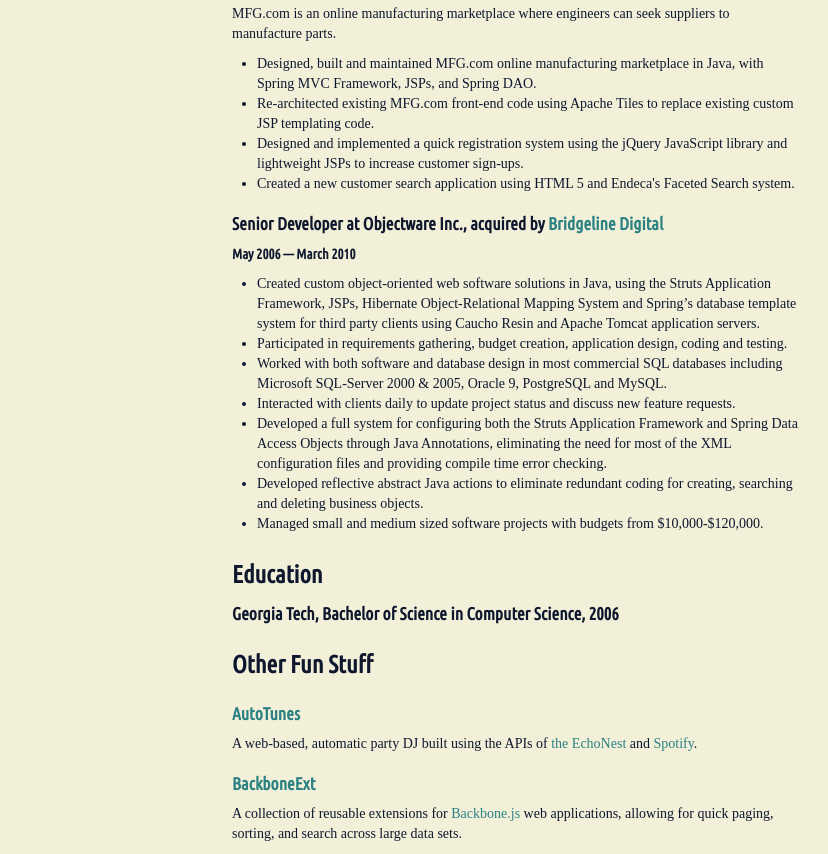
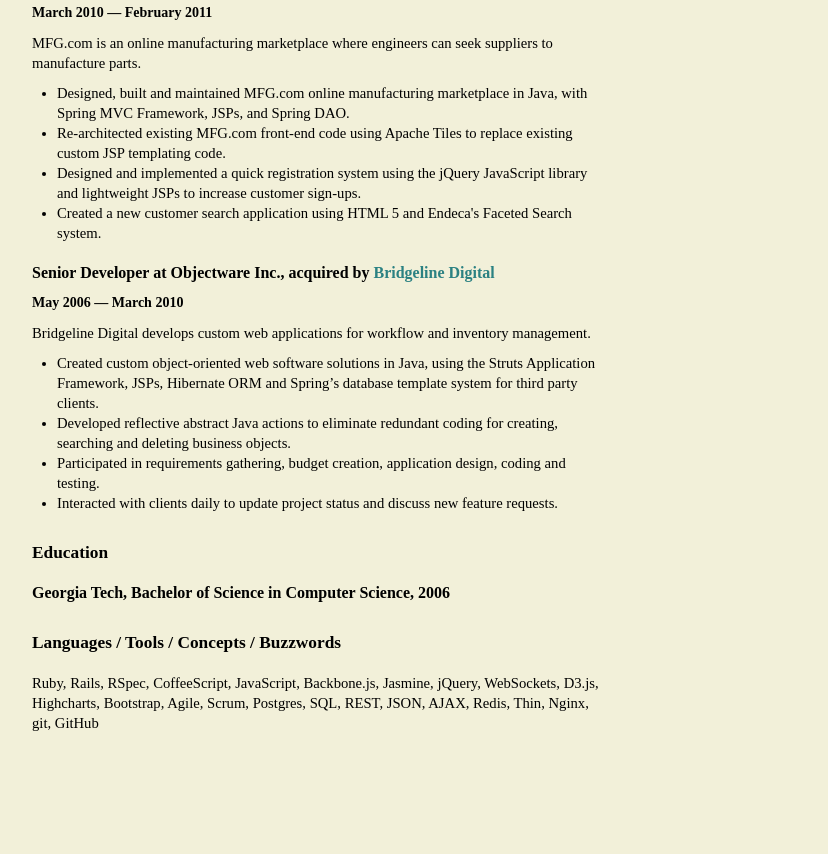
Before and after one commit to jkronz/drunkrail, a plain HTML site: page public/resume.html in a window 1280 px wide. Shown: the part 777-1631 px from the top of the page, without its empty margins (23-851 px from the left). After the commit the page ends 1520 px from the top, so only its background shows below. Drawn offline with Linux system fonts and the light colour scheme; a web font is replaced by a local one.

Commit message:
Updated resume

```diff
--- a/public/css/print.css
+++ b/public/css/print.css
@@ -8,16 +8,16 @@
 
 .resume h1 {
   display: block;
-  font-size: 18pt;
+  font-size: 16pt;
 }
 .resume h2 {
-  font-size: 16pt;
+  font-size: 14pt;
 }
 .resume h3 {
-  font-size: 14pt;
+  font-size: 13pt;
 }
 .resume h4 {
-  font-size: 13pt;
+  font-size: 12pt;
 }
 .resume .breadcrumb li {
   width: 50%;
--- a/public/resume.html
+++ b/public/resume.html
@@ -4,7 +4,7 @@
   <link href='http://fonts.googleapis.com/css?family=Average+Sans|Ubuntu+Condensed' rel='stylesheet' type='text/css'>
   <link href="css/bootstrap.min.css" media="all" rel="stylesheet" type="text/css"/>
   <link href="css/main.css" media="all" rel="stylesheet" type="text/css"/>
-  <link href="css/print.css" media="print" rel="stylesheet" type="text/css"/>
+  <link href="css/print.css" media="all" rel="stylesheet" type="text/css"/>
 </head>
 <body>
 <!-- The source for this page is at http://github.com/jkronz/justinkronz, if you're really interested :) -->
@@ -24,20 +24,16 @@
       </ul>
     </div>
     <div class="span10 resume">
+      <h1>Justin Kronz</h1>
+
       <div class="row">
-        <div class="span4">
-          <h1>Justin Kronz</h1>
-        </div>
-
+        <div class="span5 pull-right">jkronz@gmail.com</div>
       </div>
       <div class="row">
-        <div class="span6 ">
-          <h3>Languages / Tools / Concepts / Buzzwords</h3>
-
-          <p>Ruby, Rails, RSpec, CoffeeScript, JavaScript, Backbone.js, Jasmine, jQuery, WebSockets, D3.js, Highcharts,
-            Bootstrap,
-            Agile, Scrum, Postgres, SQL, REST, JSON, AJAX, Redis, Thin, Nginx, git, GitHub</p>
-        </div>
+        <div class="span5 pull-right">724-462-6244</div>
+      </div>
+      <div class="row">
+        <div class="span5 pull-right">https://github.com/jkronz</div>
       </div>
       <div class="row">
         <div class="span6 ">
@@ -69,16 +65,14 @@
           <p>Vitrue provides a web-based social media management platform for brand marketers.</p>
           <ul>
             <li>Built new client user and group management application to unify Vitrue's existing products under a
-              single
-              sign-on system, creating a central location for complete permission management for social assets.
+              single sign-on system, creating a central location for complete permission management for social assets.
             </li>
+            <li>Led development team building extendable modules for Vitrue's Social Content Management application.</li>
             <li>Led development team for Vitrue's Social Campaign application, delivering easy to configure contest
-              modules
-              for social media marketing campaigns.
+              modules for social media marketing campaigns.
             </li>
             <li>Built back-end system to integrate Vitrue's Social Campaign application with Oracle's customer
-              relationship
-              management platform.
+              relationship management platform.
             </li>
             <li>Developed coupon redemption system for large social campaign giveaways.</li>
           </ul>
@@ -111,32 +105,20 @@
           <h4>Senior Developer at Objectware Inc., acquired by <a href="http://www.bridgelinedigital.com/">Bridgeline
             Digital</a></h4>
           <h5>May 2006 &mdash; March 2010</h5>
+          <p>Bridgeline Digital develops custom web applications for workflow and inventory management.</p>
           <ul>
             <li>Created custom object-oriented web software solutions in Java, using the
-              Struts Application Framework, JSPs, Hibernate Object-Relational Mapping
-              System and Spring’s database template system for third party clients using
-              Caucho Resin and Apache Tomcat application servers.
+              Struts Application Framework, JSPs, Hibernate ORM and Spring’s database template
+              system for third party clients.
+            </li>
+            <li>Developed reflective abstract Java actions to eliminate redundant coding for
+              creating, searching and deleting business objects.
             </li>
             <li>Participated in requirements gathering, budget creation, application design,
               coding and testing.
             </li>
-            <li>Worked with both software and database design in most commercial SQL
-              databases including Microsoft SQL-Server 2000 & 2005, Oracle 9, PostgreSQL
-              and MySQL.
-            </li>
             <li>Interacted with clients daily to update project status and discuss new feature
               requests.
-            </li>
-            <li>Developed a full system for configuring both the Struts Application Framework
-              and Spring Data Access Objects through Java Annotations, eliminating the
-              need for most of the XML configuration files and providing compile time error
-              checking.
-            </li>
-            <li>Developed reflective abstract Java actions to eliminate redundant coding for
-              creating, searching and deleting business objects.
-            </li>
-            <li>Managed small and medium sized software projects with budgets from
-              $10,000-$120,000.
             </li>
           </ul>
         </div>
@@ -149,28 +131,11 @@
       </div>
       <div class="row">
         <div class="span6 ">
-          <h3>Other Fun Stuff</h3>
-        </div>
-      </div>
-      <div class="row">
-        <div class="span6 ">
-          <h4><a href="http://autotun.es" target="_blank">AutoTunes</a></h4>
+          <h3>Languages / Tools / Concepts / Buzzwords</h3>
 
-          <p>
-            A web-based, automatic party DJ built using the APIs of
-            <a href="http://the.echonest.com" target="_blank">the EchoNest</a> and
-            <a href="http://developer.spotify.com/technologies/web-api/" target="_blank">Spotify</a>.
-          </p>
-        </div>
-      </div>
-      <div class="row">
-        <div class="span6 ">
-          <h4><a href="http://github.com/jkronz/backboneext" target="_blank">BackboneExt</a></h4>
-
-          <p>
-            A collection of reusable extensions for <a href="http://backbonejs.org">Backbone.js</a> web applications,
-            allowing for quick paging, sorting, and search across large data sets.
-          </p>
+          <p>Ruby, Rails, RSpec, CoffeeScript, JavaScript, Backbone.js, Jasmine, jQuery, WebSockets, D3.js, Highcharts,
+            Bootstrap,
+            Agile, Scrum, Postgres, SQL, REST, JSON, AJAX, Redis, Thin, Nginx, git, GitHub</p>
         </div>
       </div>
     </div>
```
Also changed, not shown: public/css/bootstrap.min.css.
